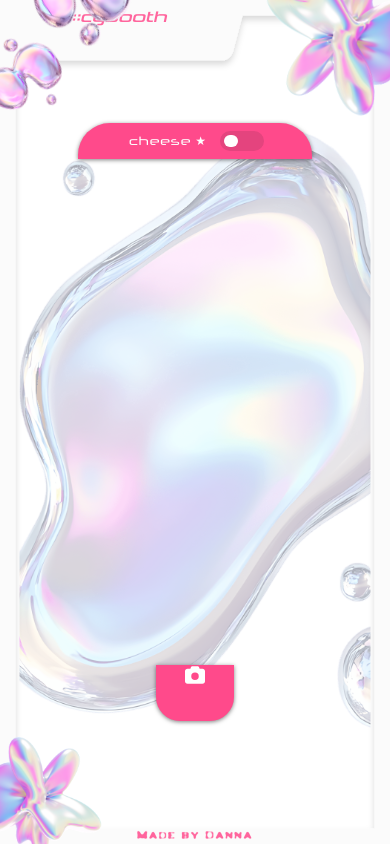
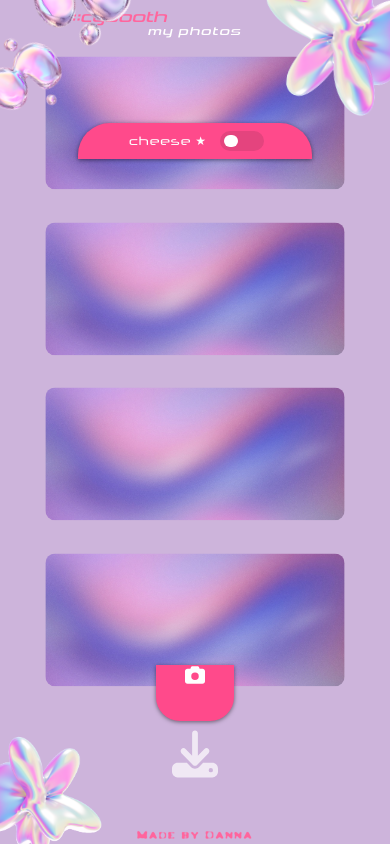
Before and after one commit to derrrna/project-cybooth, a React (Vite) app in the folder cybooth/: page /photobooth in a window 390 px wide. Built offline with nearby package versions, Linux system fonts and the light colour scheme; no server answers.

Commit message:
Edited position of PhotoPreview on mobile.

```diff
--- a/cybooth/src/components/PhotoPreview.tsx
+++ b/cybooth/src/components/PhotoPreview.tsx
@@ -20,7 +20,7 @@ export default function PhotoPreview({imageList}: PhotoPreviewProps) {
     useEffect(() => {}, [imageList]);
 
     return (
-        <div className={'bg-[#CDB4DB] z-[11] h-4/5 w-1/8 self-center p-2 rounded-2xl flex flex-col items-center ' +
+        <div className={'bg-[#CDB4DB] z-[11] h-full w-full lg:h-4/5 lg:w-1/8 self-center p-2 lg:rounded-2xl flex flex-col items-center ' +
             'drop-shadow-[0_1px_2px_rgba(0,0,0,0.5)]'}>
 
             <h1 className={'text-[#FFFFFF] pt-4 font-Vipna tracking-widest text-xs'}>my photos</h1>
--- a/cybooth/src/pages/Photobooth.tsx
+++ b/cybooth/src/pages/Photobooth.tsx
@@ -133,12 +133,12 @@ export default function Photobooth() {
 
             {/* content layer */}
             <div className={'w-full h-full absolute flex flex-col overflow-hidden justify-center items-center'}>
-                <div className={'bg-[#FF4A8B] z-[19] w-3/5 lg:w-1/6 p-2 lg:mt-[4vh] rounded-tr-4xl rounded-tl-4xl flex ' +
+
+                {/* Topbar */}
+                <div className={'bg-[#FF4A8B] z-[28] w-3/5 lg:w-1/6 p-2 lg:mt-[4vh] rounded-tr-4xl rounded-tl-4xl flex ' +
                     ' drop-shadow-[0_1px_2px_rgba(0,0,0,0.5)] justify-center '}>
 
                     <p className={'text-[#FFFFFF] text-xs lg:text-md font-neuropol-x m-0.5'}>cheese ★</p>
-
-                    {/*TODO Fix toggle switch.*/}
 
                     <motion.button
                         className={`w-1/5 h-full cursor-pointer z-[20] rounded-3xl p-1 ml-3 flex ${toggleViewPhotos ? 'justify-end' : 'justify-start'}`}
@@ -175,14 +175,15 @@ export default function Photobooth() {
                     whileHover={{backgroundColor: "#fa2d77"}}
 
                     onClick = {handleCaptureClick}>
-                    <img src={'icons/camera-icon.svg'} alt="camera icon" className={'w-1/4'}/>
+                    <motion.img src={'icons/camera-icon.svg'} alt="camera icon" className={'w-1/4'}
+                                whileHover={{scale:1.2}} whileTap={{scale: 1.05}}/>
                 </motion.button>
             </div>
 
             {/* Photo Preview component - visible on laptop only */}
-            <motion.div
-                className={'w-full h-full absolute hidden lg:flex overflow-hidden justify-end pr-[6vw] z-18'}
-            >
+            <motion.div className={`w-full h-full absolute flex overflow-hidden lg:pr-[6vw] lg:z-[18] justify-center lg:justify-end`}
+                        animate = {{opacity: toggleViewPhotos ? 0 : 1}}
+                        transition={{opacity: {duration: 0.2}}}>
                 <PhotoPreview imageList={savedPhotos} />
             </motion.div>
 
```
